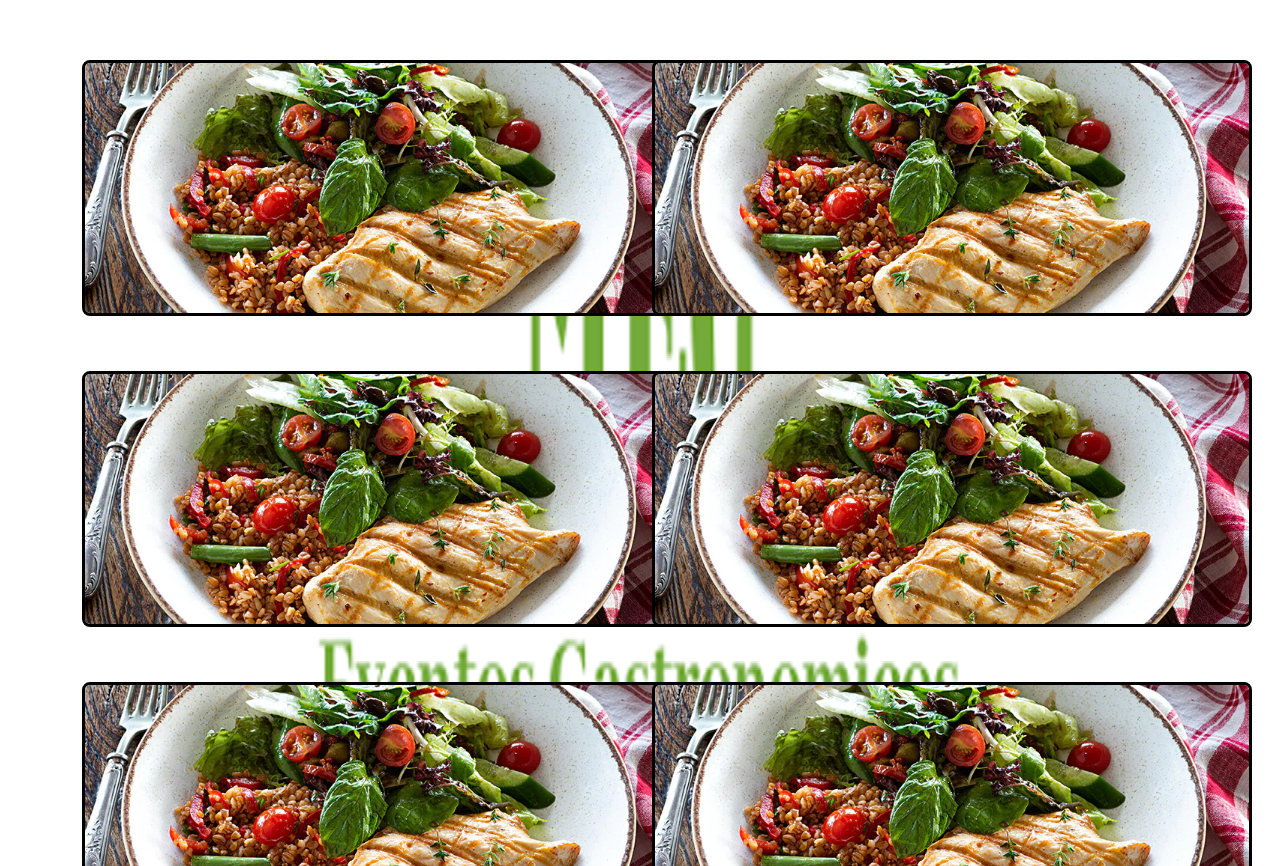
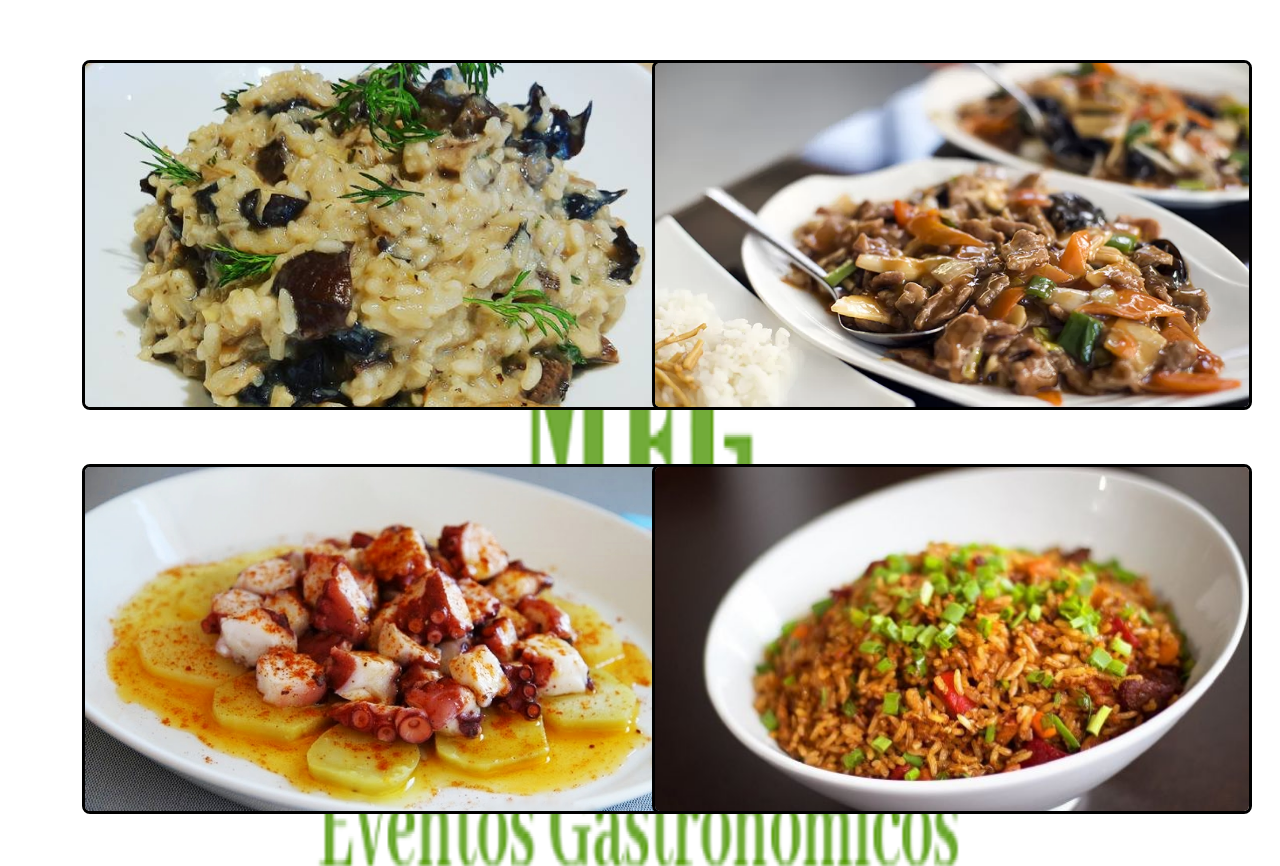
Before and after one commit to santiago-moran/meg-gastronomia, a plain HTML site: page web_pages/mis_platos.html in a window 1280 px wide. Shown: the part 188-1054 px from the top of the page. Drawn offline with nearby package versions, Linux system fonts and the light colour scheme.

Commit message:
agregando imagenes reales en seccion MIS PLATOS

```diff
--- a/style.css
+++ b/style.css
@@ -86,6 +86,8 @@ body {
 }
 .imagenPlatos{
     width: 600px;
+    height: 350px;
+    object-fit: cover;
     border: solid 3px black;
     border-radius: 8px;
     margin-top: 10%;
@@ -370,6 +372,8 @@ body {
     }
     .imagenCarrousel{
         width: 200px;
+        height: 180px;
+        object-fit: cover;
         border: solid 3px black;
         border-radius: 8px;
         transition: opacity 1s;
--- a/web_pages/mis_platos.html
+++ b/web_pages/mis_platos.html
@@ -45,27 +45,27 @@
         <section class="container">
           <div class="row">
             <div class="col-lg-6 col-md-6 col-sm-12 divPlatos">
-              <img src="../images/imagen_principal.png" alt="Imagen plato 1" class="imagenPlatos">
+              <img src="../images/imagen-mis-platos-1.png" alt="Imagen plato 1" class="imagenPlatos">
               <p class="textoPlatos1">Lorem ipsum dolor, sit amet consectetur adipisicing elit. Nam, eius!</p>
             </div>
             <div class="col-lg-6 col-md-6 col-sm-12 divPlatos">
-              <img src="../images/imagen_principal.png" alt="Imagen plato 2" class="imagenPlatos">
+              <img src="../images/imagen-mis-platos-2.png" alt="Imagen plato 2" class="imagenPlatos">
               <p class="textoPlatos1">Lorem ipsum dolor, sit amet consectetur adipisicing elit. Nam, eius!</p>
             </div>
             <div class="col-lg-6 col-md-6 col-sm-12 divPlatos">
-              <img src="../images/imagen_principal.png" alt="Imagen plato 3" class="imagenPlatos">
+              <img src="../images/imagen-mis-platos-3.png" alt="Imagen plato 3" class="imagenPlatos">
               <p class="textoPlatos1">Lorem ipsum dolor, sit amet consectetur adipisicing elit. Nam, eius!</p>
             </div>
             <div class="col-lg-6 col-md-6 col-sm-12 divPlatos">
-              <img src="../images/imagen_principal.png" alt="Imagen plato 4" class="imagenPlatos">
+              <img src="../images/imagen-mis-platos-4.png" alt="Imagen plato 4" class="imagenPlatos">
               <p class="textoPlatos1">Lorem ipsum dolor, sit amet consectetur adipisicing elit. Nam, eius!</p>
             </div>
             <div class="col-lg-6 col-md-6 col-sm-12 divPlatos">
-              <img src="../images/imagen_principal.png" alt="Imagen plato 5" class="imagenPlatos">
+              <img src="../images/imagen-mis-platos-5.png" alt="Imagen plato 5" class="imagenPlatos">
               <p class="textoPlatos1">Lorem ipsum dolor, sit amet consectetur adipisicing elit. Nam, eius!</p>
             </div>
             <div class="col-lg-6 col-md-6 col-sm-12 divPlatos">
-              <img src="../images/imagen_principal.png" alt="Imagen plato 6" class="imagenPlatos">
+              <img src="../images/imagen-mis-platos-6.png" alt="Imagen plato 6" class="imagenPlatos">
               <p class="textoPlatos1">Lorem ipsum dolor, sit amet consectetur adipisicing elit. Nam, eius!</p>
             </div>
           </div>
@@ -77,11 +77,11 @@
           </div>
           <div class="carousel-inner">
             <div class="carousel-item active divPlatos">
-              <img src="../images/imagen_principal.png" class="d-block w-100 imagenCarrousel" alt="Imagen plato 1">
+              <img src="../images/imagen-mis-platos-1.png" class="d-block w-100 imagenCarrousel" alt="Imagen plato 1">
               <p class="textoPlatos2">Lorem ipsum dolor sit amet consectetur adipisicing elit. Iste, dignissimos?</p>
             </div>
             <div class="carousel-item divPlatos">
-              <img src="../images/imagen_principal.png" class="d-block w-100 imagenCarrousel" alt="Imagen plato 2">
+              <img src="../images/imagen-mis-platos-2.png" class="d-block w-100 imagenCarrousel" alt="Imagen plato 2">
               <p class="textoPlatos2">Lorem ipsum dolor sit amet consectetur adipisicing elit. Iste, dignissimos?</p>
             </div>
           </div>
@@ -101,11 +101,11 @@
           </div>
           <div class="carousel-inner">
             <div class="carousel-item active divPlatos">
-              <img src="../images/imagen_principal.png" class="d-block w-100 imagenCarrousel" alt="Imagen plato 3">
+              <img src="../images/imagen-mis-platos-3.png" class="d-block w-100 imagenCarrousel" alt="Imagen plato 3">
               <p class="textoPlatos2">Lorem ipsum dolor sit amet consectetur adipisicing elit. Iste, dignissimos?</p>
             </div>
             <div class="carousel-item divPlatos">
-              <img src="../images/imagen_principal.png" class="d-block w-100 imagenCarrousel" alt="Imagen plato 4">
+              <img src="../images/imagen-mis-platos-4.png" class="d-block w-100 imagenCarrousel" alt="Imagen plato 4">
               <p class="textoPlatos2">Lorem ipsum dolor sit amet consectetur adipisicing elit. Iste, dignissimos?</p>
             </div>
           </div>
@@ -125,11 +125,11 @@
           </div>
           <div class="carousel-inner">
             <div class="carousel-item active divPlatos">
-              <img src="../images/imagen_principal.png" class="d-block w-100 imagenCarrousel" alt="Imagen plato 5">
+              <img src="../images/imagen-mis-platos-5.png" class="d-block w-100 imagenCarrousel" alt="Imagen plato 5">
               <p class="textoPlatos2">Lorem ipsum dolor sit amet consectetur adipisicing elit. Iste, dignissimos?</p>
             </div>
             <div class="carousel-item divPlatos">
-              <img src="../images/imagen_principal.png" class="d-block w-100 imagenCarrousel" alt="Imagen plato 6">
+              <img src="../images/imagen-mis-platos-6.png" class="d-block w-100 imagenCarrousel" alt="Imagen plato 6">
               <p class="textoPlatos2">Lorem ipsum dolor sit amet consectetur adipisicing elit. Iste, dignissimos?</p>
             </div>
           </div>
```
